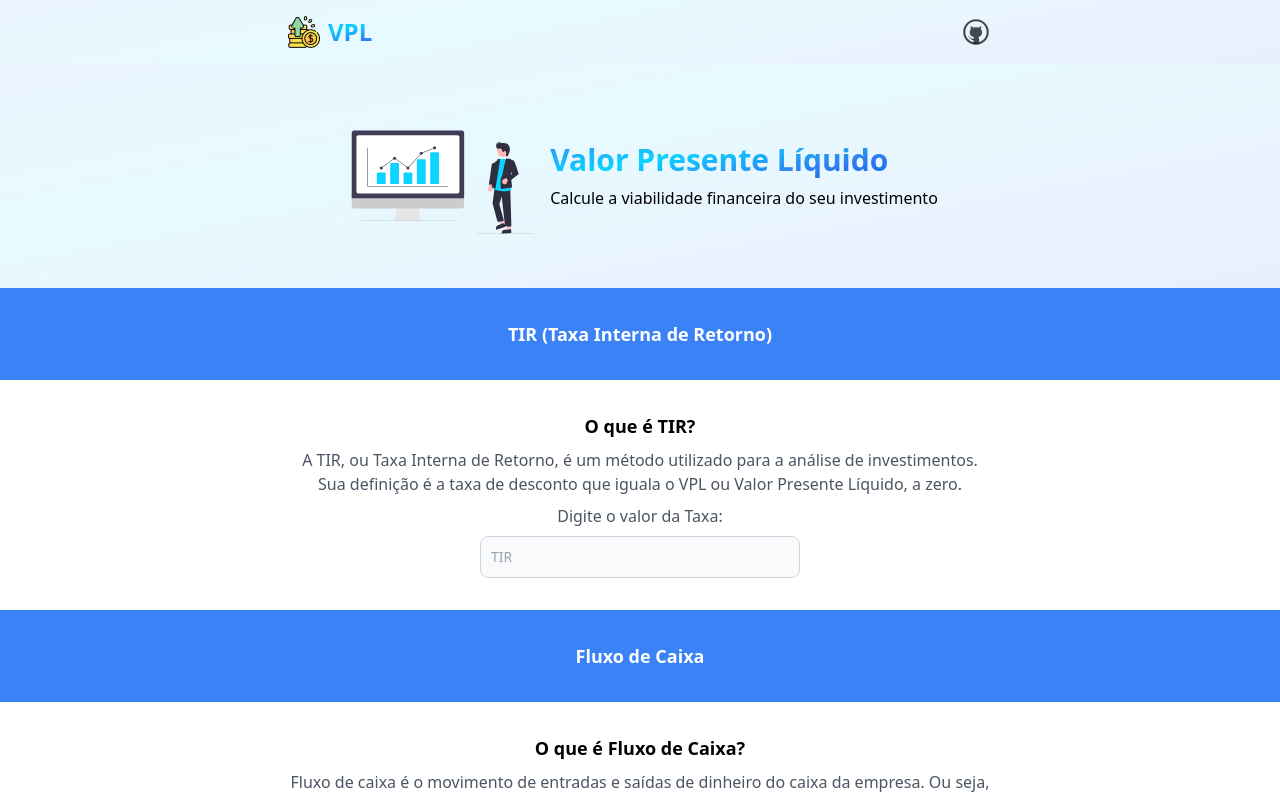
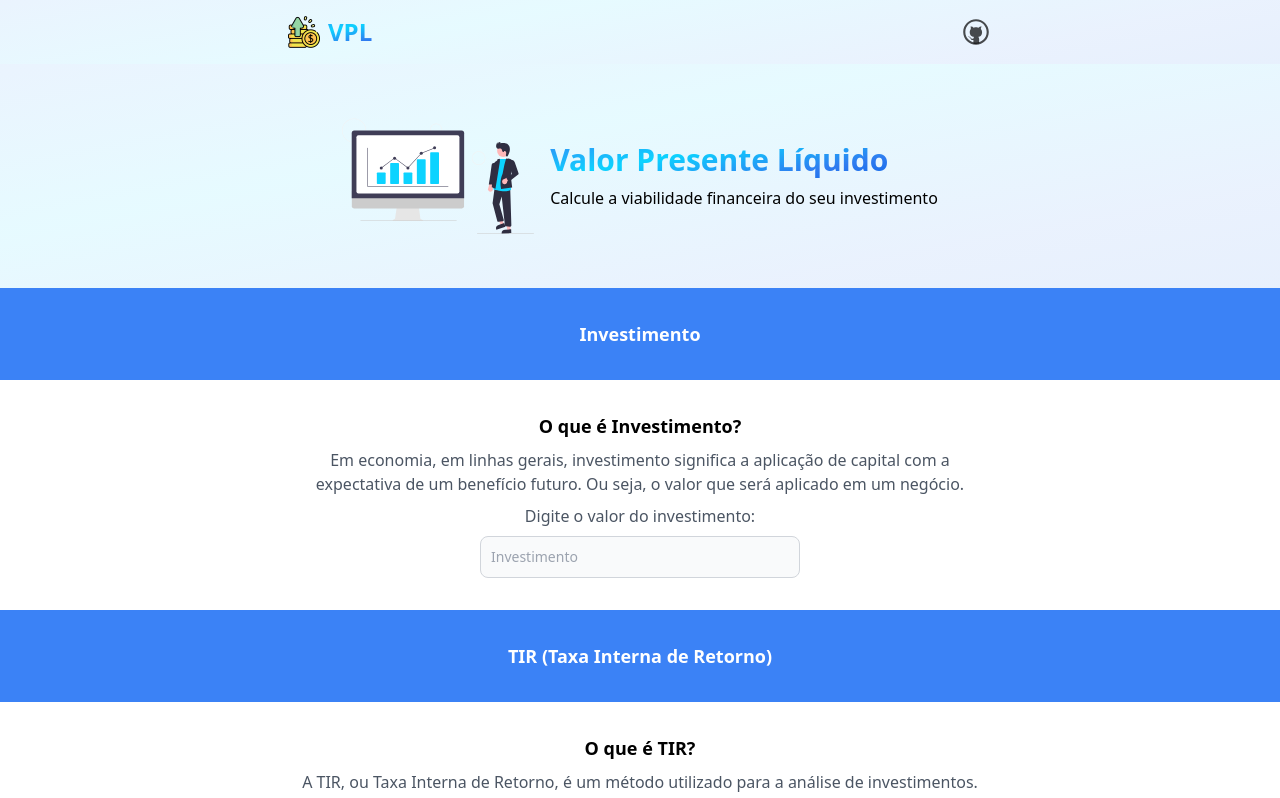
Before and after one commit to arrudadev/vpl-calculator, a SvelteKit app: page / in a window 1280 px wide. Shown: the top 798 px of the page. Built offline with nearby package versions, Linux system fonts and the light colour scheme.

Commit message:
add investment section

```diff
--- a/src/routes/+page.svelte
+++ b/src/routes/+page.svelte
@@ -48,6 +48,32 @@
 
 				<p class="mt-2 text-black">Calcule a viabilidade financeira do seu investimento</p>
 			</div>
+		</div>
+	</section>
+
+	<section class="w-full">
+		<div class="flex w-full items-center justify-center bg-blue-500">
+			<h2 class="px-8 py-8 text-lg font-bold text-white">Investimento</h2>
+		</div>
+
+		<div
+			class="m-auto flex w-full max-w-screen-md flex-col items-center justify-center gap-2 bg-white px-8 py-8"
+		>
+			<h3 class="text-lg font-bold text-black">O que é Investimento?</h3>
+
+			<p class="text-center text-gray-600">
+				Em economia, em linhas gerais, investimento significa a aplicação de capital com a
+				expectativa de um benefício futuro. Ou seja, o valor que será aplicado em um negócio.
+			</p>
+
+			<p class="text-gray-600">Digite o valor do investimento:</p>
+
+			<input
+				type="number"
+				class="mx-8 block w-full rounded-lg border border-gray-300 bg-gray-50 p-2.5 text-sm text-gray-900 outline-none focus:border-2 focus:border-blue-500 sm:w-80"
+				placeholder="Investimento"
+				required
+			/>
 		</div>
 	</section>
 
```
